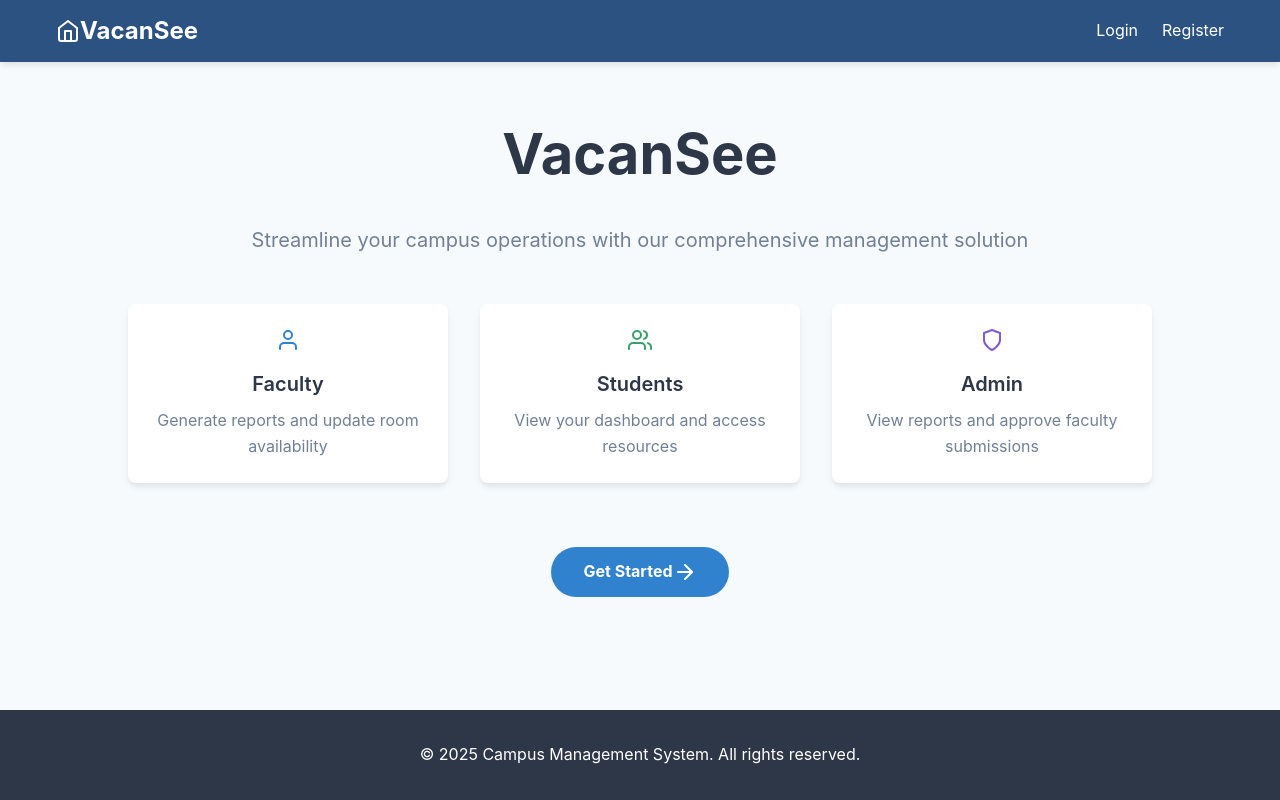
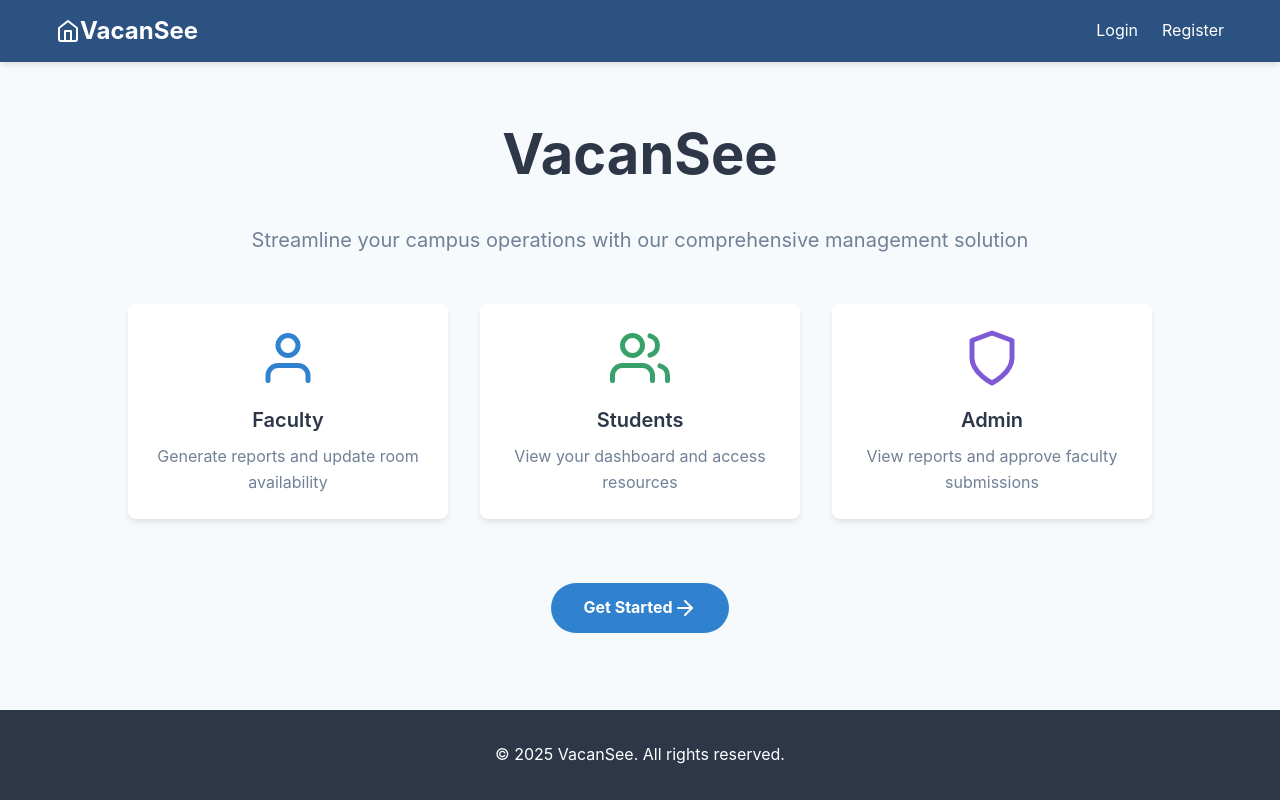
Before and after one commit to hippobreader/VacanSee, a plain HTML site: page index.html in a window 1280 px wide. Drawn offline with nearby package versions, Linux system fonts and the light colour scheme.

Commit message:
larger icon

```diff
--- a/index.html
+++ b/index.html
@@ -73,7 +73,7 @@
 
         <footer class="footer">
             <div class="footer-content">
-                <p>&copy; 2025 Campus Management System. All rights reserved.</p>
+                <p>&copy; 2025 VacanSee. All rights reserved.</p>
             </div>
         </footer>
     </div>
--- a/style.css
+++ b/style.css
@@ -142,14 +142,28 @@ body {
     color: #3182ce;
 }
 
+.faculty-icon svg{
+    width: 60px;
+    height: 60px;
+}
+
 .student-icon {
     color: #38a169;
+}
+
+.student-icon svg{
+    width: 60px;
+    height: 60px;
 }
 
 .admin-icon {
     color: #805ad5;
 }
 
+.admin-icon svg{
+    width: 60px;
+    height: 60px;
+}
 .feature-title {
     font-size: 1.25rem;
     font-weight: 600;
```
Also changed, not shown: login.html (+1 -1 lines).
